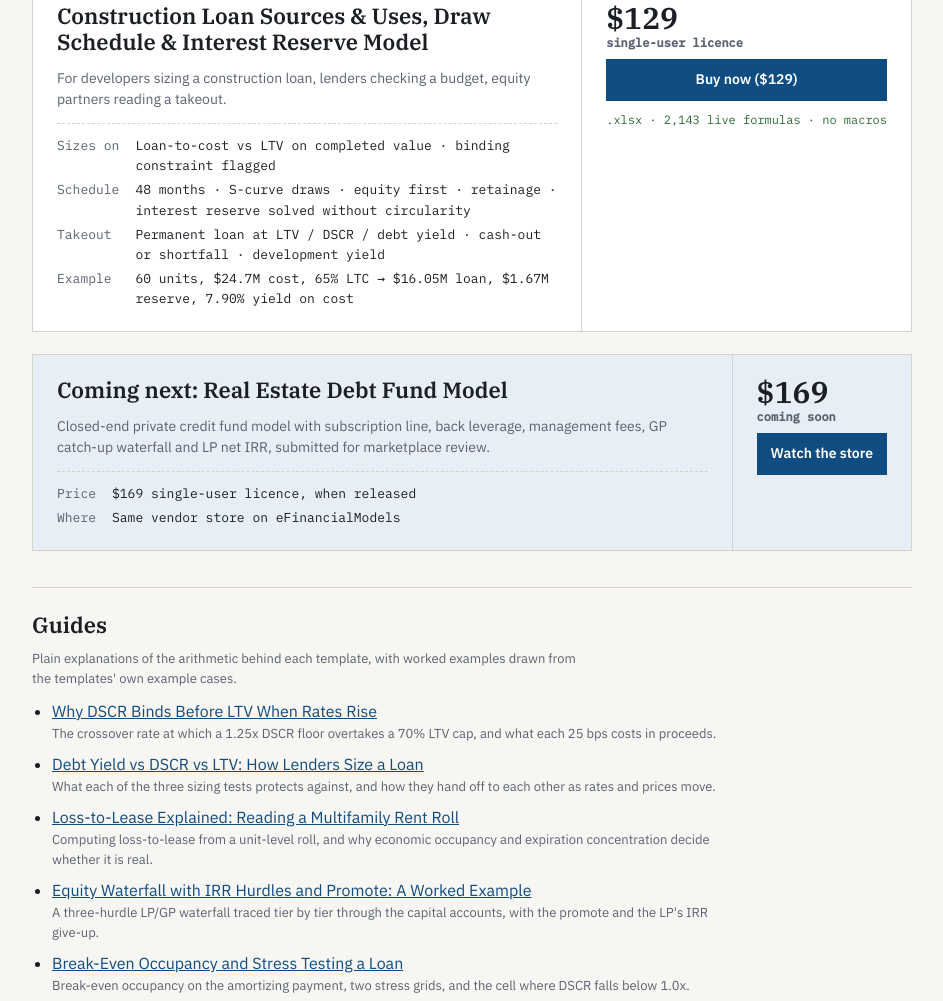
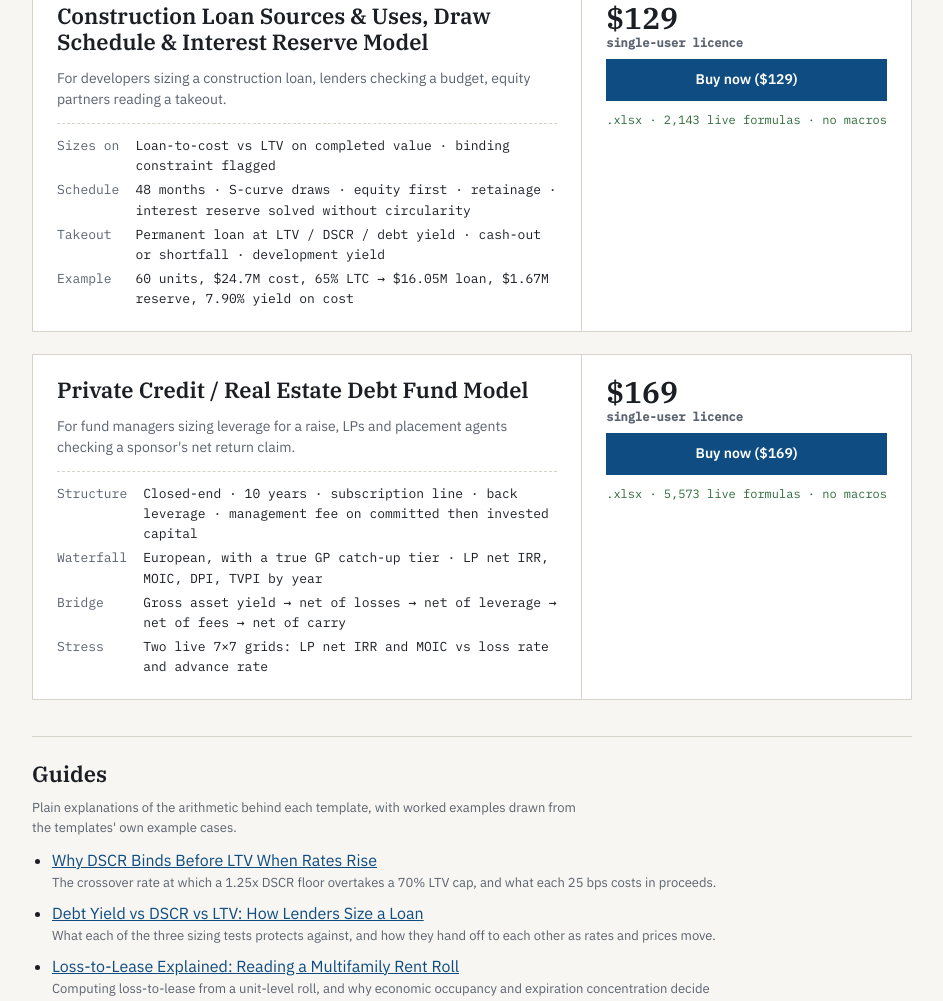
Before and after one commit to JoeyJoziah/lender-ready-models, a plain HTML site: page index.html in a window 1280 px wide. Shown: the part 1315-2316 px from the top of the page, without its empty margins (168-1111 px from the left). Drawn offline with Linux system fonts and the light colour scheme.

Commit message:
Add Debt Fund model card
Co-Authored-By: Claude Fable 5.1 <noreply@anthropic.com>
Claude-Session: https://claude.ai/code/session_017uNShpTzjEtK3pSLw14Sh6

```diff
--- a/index.html
+++ b/index.html
@@ -89,7 +89,7 @@ footer{font-size:13px;color:var(--muted);border-top:1px solid var(--rule);paddin
 <header class="hero">
   <div class="eyebrow">Excel underwriting templates · real estate debt and equity</div>
   <h1>Lender Ready Models</h1>
-  <p class="lede">Four workbooks that do the arithmetic a lender, an LP or an investment committee will do to your deal before they say yes. Every cell is a live formula. No macros, no add-ins, no hidden sheets.</p>
+  <p class="lede">Five workbooks that do the arithmetic a lender, an LP or an investment committee will do to your deal before they say yes. Every cell is a live formula. No macros, no add-ins, no hidden sheets.</p>
   <p class="disc">Built and tested by an AI system; each file is recalculated and reviewed before release and updated when buyers report an edge case. Modelling tools only, not financial, investment, lending or legal advice.</p>
 </header>
 
@@ -149,16 +149,18 @@ footer{font-size:13px;color:var(--muted);border-top:1px solid var(--rule);paddin
     </div>
     <div class="buy"><div class="price">$129<small>single-user licence</small></div><a class="btn" href="https://mcginspark.gumroad.com/l/construction-loan-model-v2" rel="noopener">Buy now ($129)</a><span class="ok">.xlsx · 2,143 live formulas · no macros</span></div>
   </article>
-  <article class="card bundle">
+  <article class="card">
     <div class="main">
-      <h2>Coming next: Real Estate Debt Fund Model</h2>
-      <div class="for">Closed-end private credit fund model with subscription line, back leverage, management fees, GP catch-up waterfall and LP net IRR, submitted for marketplace review.</div>
+      <h2>Private Credit / Real Estate Debt Fund Model</h2>
+      <div class="for">For fund managers sizing leverage for a raise, LPs and placement agents checking a sponsor's net return claim.</div>
       <dl class="spec">
-        <dt>Price</dt><dd>$169 single-user licence, when released</dd>
-        <dt>Where</dt><dd>Same vendor store on eFinancialModels</dd>
+        <dt>Structure</dt><dd>Closed-end · 10 years · subscription line · back leverage · management fee on committed then invested capital</dd>
+        <dt>Waterfall</dt><dd>European, with a true GP catch-up tier · LP net IRR, MOIC, DPI, TVPI by year</dd>
+        <dt>Bridge</dt><dd>Gross asset yield → net of losses → net of leverage → net of fees → net of carry</dd>
+        <dt>Stress</dt><dd>Two live 7×7 grids: LP net IRR and MOIC vs loss rate and advance rate</dd>
       </dl>
     </div>
-    <div class="buy"><div class="price">$169<small>coming soon</small></div><a class="btn" href="https://www.efinancialmodels.com/vendor/mcginvs" rel="noopener">Watch the store</a></div>
+    <div class="buy"><div class="price">$169<small>single-user licence</small></div><a class="btn" href="https://mcginspark.gumroad.com/l/debt-fund-returns-model" rel="noopener">Buy now ($169)</a><span class="ok">.xlsx · 5,573 live formulas · no macros</span></div>
   </article>
 </section>
 
```
